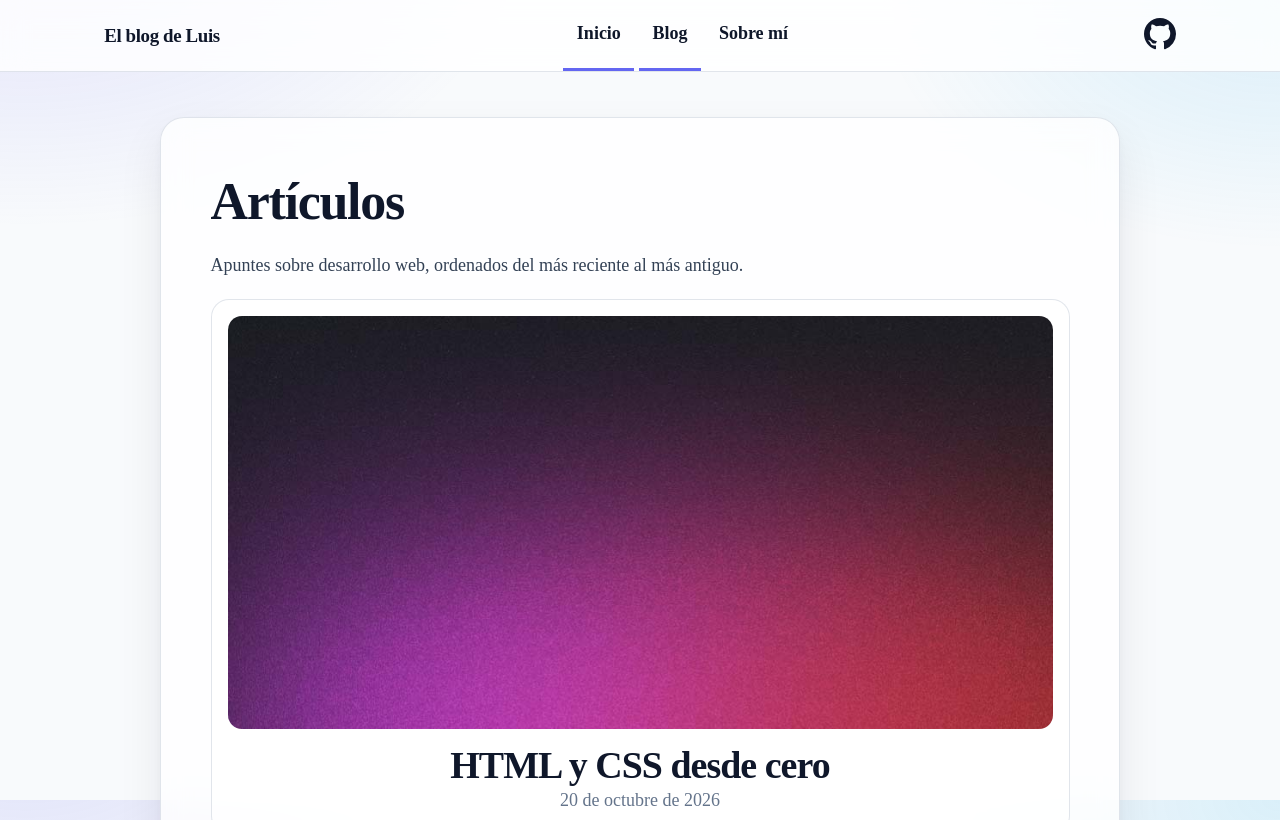
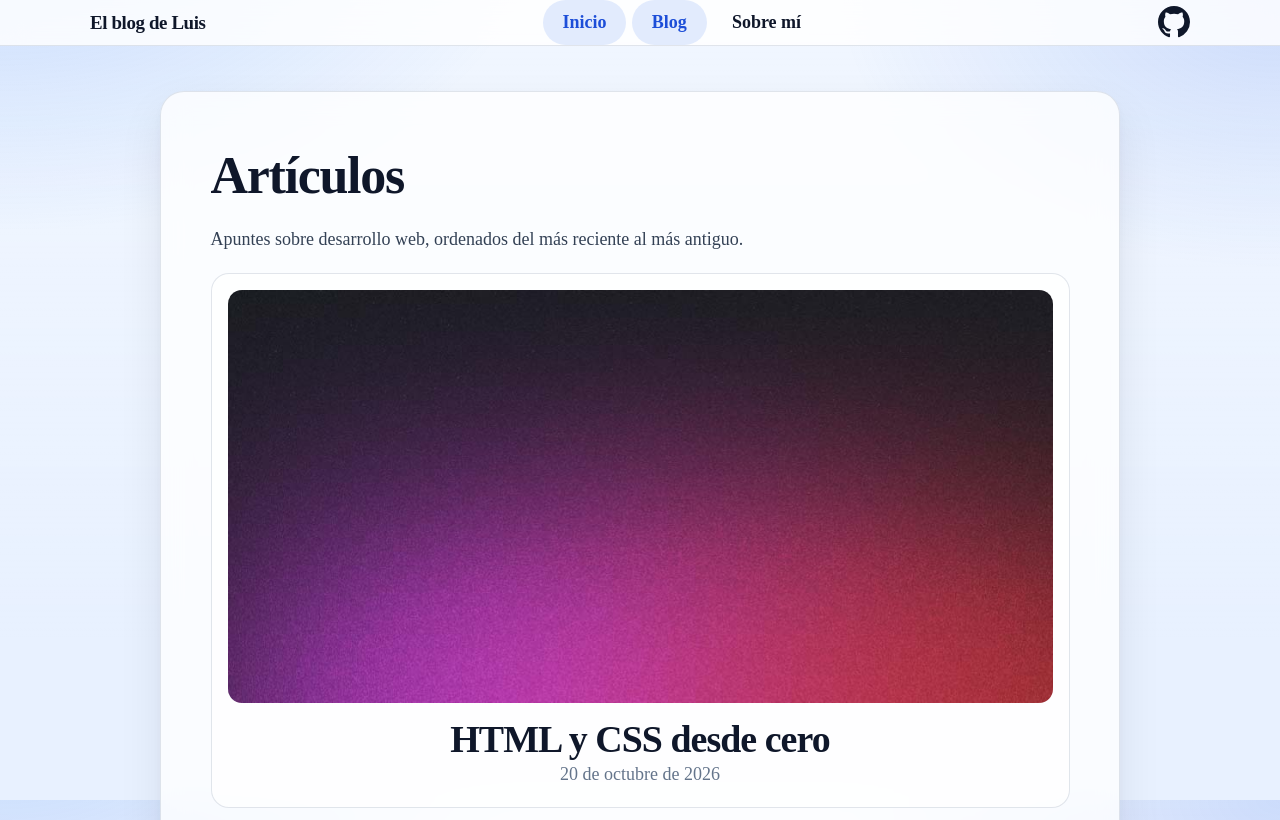
Before and after one commit to luisgilbertoangulo/blog-astro-2, an Astro site: page /blog-astro-2/blog in a window 1280 px wide. Shown: the top 820 px of the page. Built offline with nearby package versions, Linux system fonts and the light colour scheme; Astro itself is replaced by a stand-in of ours.

Commit message:
Fondo azulado y botones de navegación con hover destacado

```diff
--- a/src/components/Header.astro
+++ b/src/components/Header.astro
@@ -57,16 +57,40 @@ import HeaderLink from './HeaderLink.astro';
 		max-width: 1100px;
 		margin: 0 auto;
 	}
+	.internal-links {
+		display: flex;
+		align-items: center;
+		gap: 0.35rem;
+	}
 	nav a {
-		padding: 1em 0.75em;
 		color: rgb(var(--black));
-		border-bottom: 3px solid transparent;
 		text-decoration: none;
+	}
+	.internal-links a {
+		padding: 0.55em 1.1em;
+		border-radius: 999px;
 		font-weight: 600;
+		line-height: 1.4;
+		transition:
+			background-color 0.2s ease,
+			color 0.2s ease,
+			transform 0.2s ease,
+			box-shadow 0.2s ease;
 	}
-	nav a.active {
-		text-decoration: none;
-		border-bottom-color: var(--accent);
+	.internal-links a:hover,
+	.internal-links a:focus-visible {
+		background: var(--accent);
+		color: #fff;
+		transform: translateY(-2px);
+		box-shadow: 0 8px 18px rgba(37, 99, 235, 0.35);
+	}
+	.internal-links a.active {
+		background: rgba(37, 99, 235, 0.12);
+		color: var(--accent-dark);
+	}
+	.internal-links a.active:hover,
+	.internal-links a.active:focus-visible {
+		color: #fff;
 	}
 	.social-links,
 	.social-links a {
--- a/src/components/HeaderLink.astro
+++ b/src/components/HeaderLink.astro
@@ -23,7 +23,6 @@ const isActive =
 		text-decoration: none;
 	}
 	a.active {
-		font-weight: bolder;
-		text-decoration: underline;
+		font-weight: 700;
 	}
 </style>
--- a/src/pages/blog/index.astro
+++ b/src/pages/blog/index.astro
@@ -42,7 +42,7 @@ const posts = (await getCollection('blog')).sort(
 			ul li:hover {
 				transform: translateY(-3px);
 				box-shadow: var(--box-shadow);
-				border-color: rgba(99, 102, 241, 0.4);
+				border-color: rgba(37, 99, 235, 0.4);
 			}
 			ul li * {
 				text-decoration: none;
--- a/src/styles/global.css
+++ b/src/styles/global.css
@@ -4,8 +4,8 @@
 */
 
 :root {
-	--accent: #6366f1;
-	--accent-dark: #4338ca;
+	--accent: #2563eb;
+	--accent-dark: #1d4ed8;
 	--black: 15, 23, 42;
 	--gray: 100, 116, 139;
 	--gray-light: 226, 232, 240;
@@ -25,10 +25,11 @@ body {
 	margin: 0;
 	padding: 0;
 	text-align: left;
-	background-color: #f8fafc;
+	background-color: #e8f1ff;
 	background-image:
-		radial-gradient(48rem 28rem at 2% -8%, rgba(99, 102, 241, 0.16), transparent 65%),
-		radial-gradient(42rem 26rem at 100% 0%, rgba(14, 165, 233, 0.13), transparent 60%);
+		radial-gradient(52rem 30rem at 0% -10%, rgba(59, 130, 246, 0.24), transparent 65%),
+		radial-gradient(46rem 28rem at 100% 0%, rgba(37, 99, 235, 0.18), transparent 60%),
+		linear-gradient(180deg, rgba(255, 255, 255, 0.4), transparent 40rem);
 	background-attachment: fixed;
 	word-wrap: break-word;
 	overflow-wrap: break-word;
@@ -156,7 +157,7 @@ pre > code {
 
 blockquote {
 	border-left: 4px solid var(--accent);
-	background: rgba(99, 102, 241, 0.06);
+	background: rgba(37, 99, 235, 0.06);
 	padding: 0.75rem 1.25rem;
 	margin: 1.5em 0;
 	border-radius: 0 12px 12px 0;
```
